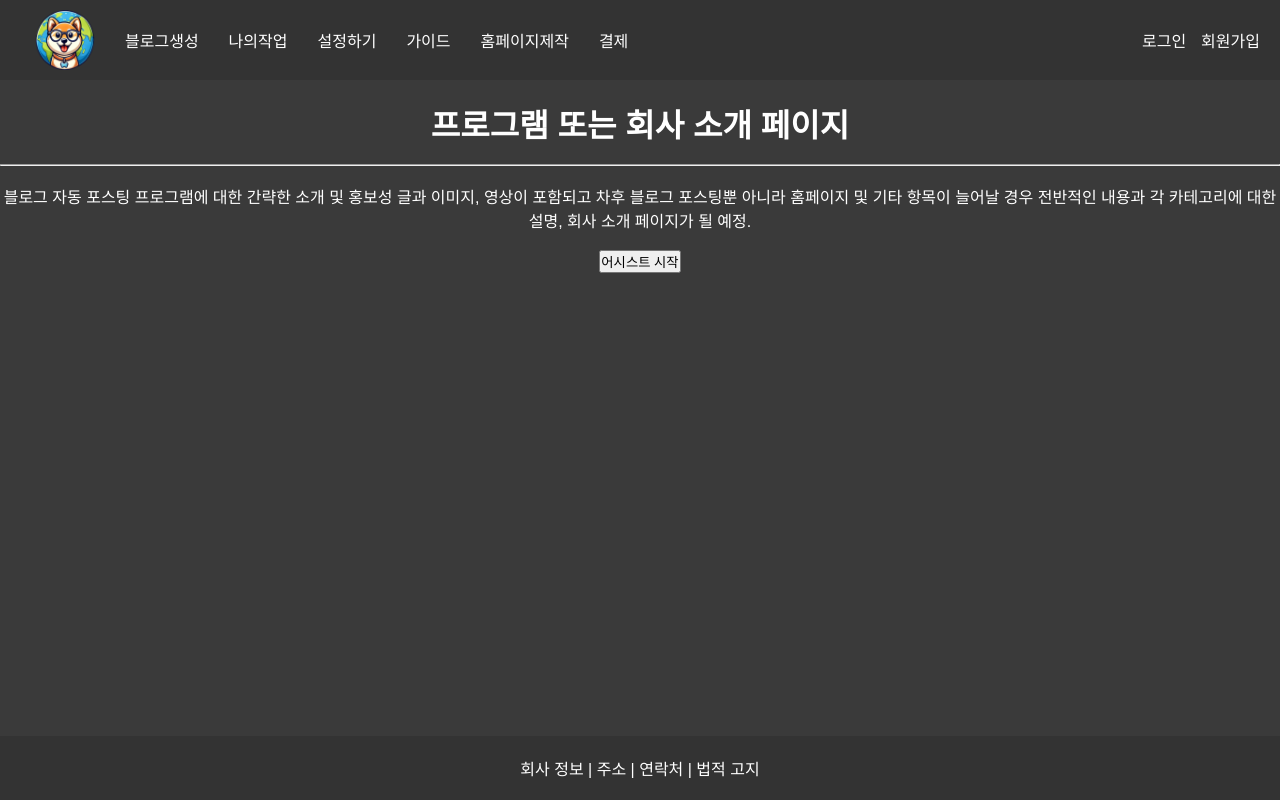
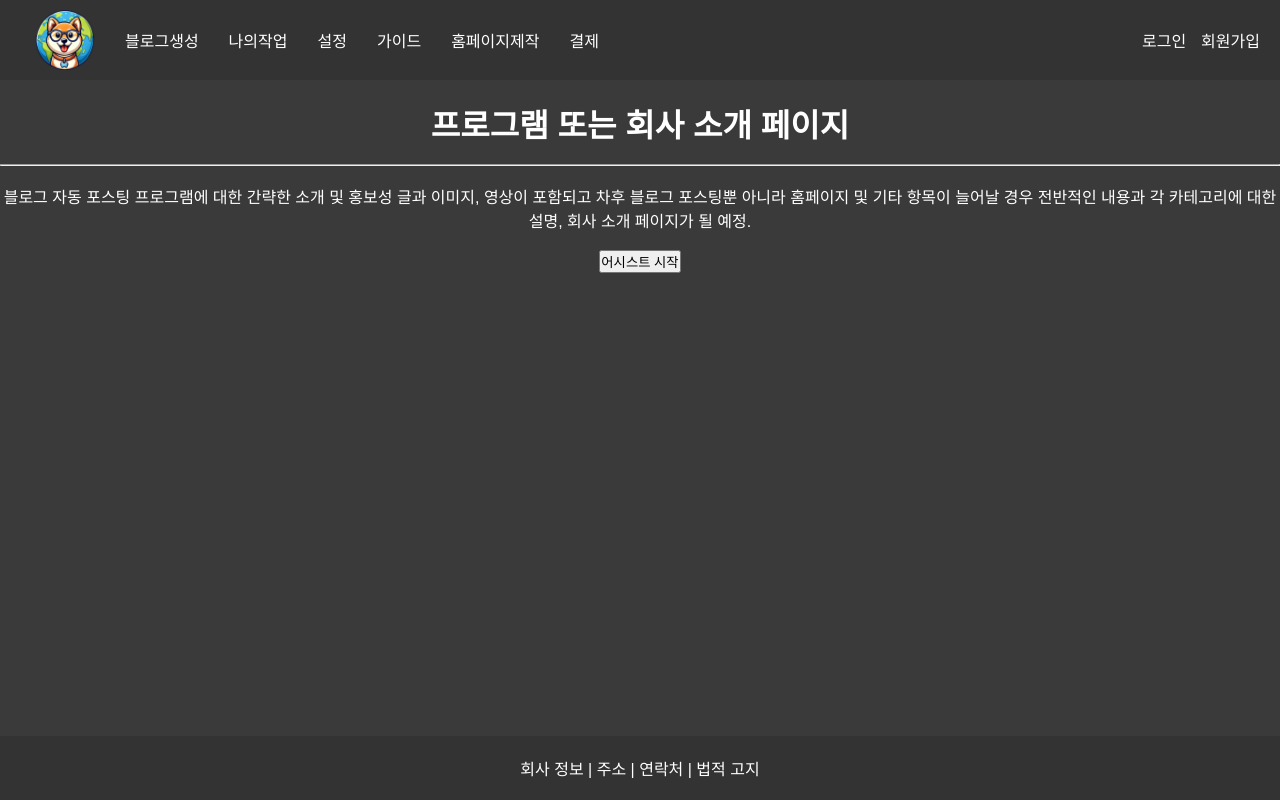
Before and after one commit to Gurawang/0bro, a website: page index.html in a window 1280 px wide. Drawn offline with Linux system fonts and the light colour scheme; no server answers.

Commit message:
Initial commit

```diff
--- a/index.html
+++ b/index.html
@@ -23,7 +23,7 @@
             </div>
             <a href="/work" onclick="requireLogin(event, '/work')">블로그생성</a>
             <a href="/docs" onclick="requireLogin(event, '/docs')">나의작업</a>
-            <a href="/settings" onclick="requireLogin(event, '/settings')">설정하기</a>
+            <a href="/settings" onclick="requireLogin(event, '/settings')">설정</a>
             <a href="/guide" onclick="navigateTo(event, '/guide')">가이드</a>
             <a href="/etc" onclick="navigateTo(event, '/etc')">홈페이지제작</a>
             <a href="/payment" onclick="requireLogin(event, '/payment')">결제</a>
```
